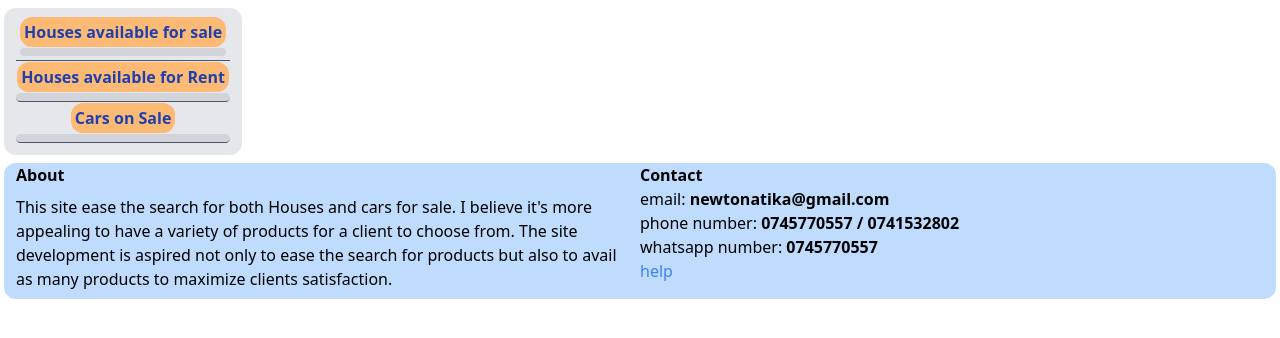
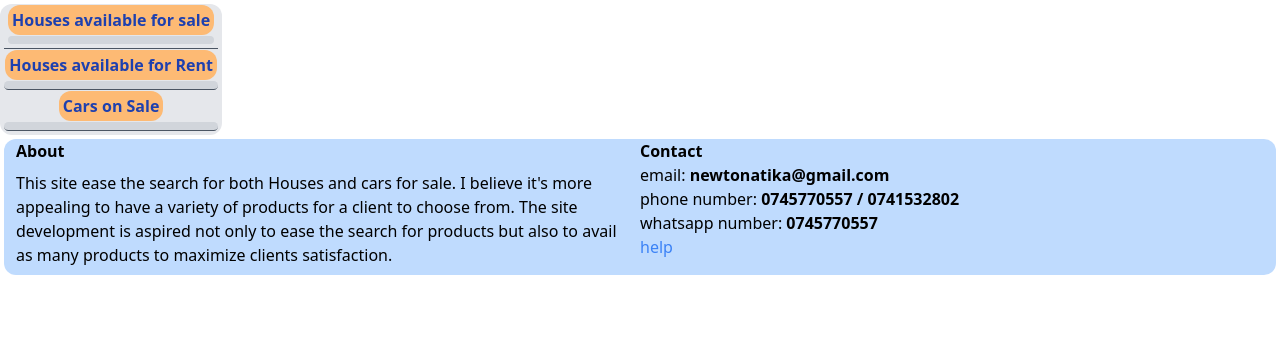
Before and after one commit to Newton-Shivachi/naihouse, a Django app: page / in a window 1280 px wide. Shown: the part 61-399 px from the top of the page. Run offline with Django 5.2, Linux system fonts and the light colour scheme; data that the repository does not hold is empty; some libraries are stand-ins or nearby versions.

Commit message:
Update home.html

```diff
--- a/home/templates/home/home.html
+++ b/home/templates/home/home.html
@@ -4,7 +4,7 @@
 
 {% block content %}
 <div class='inline-grid'>
-    <div class='text-center p-2 m-1 bg-gray-200 rounded-xl'>
+    <div class='text-center bg-gray-200 rounded-xl'>
         <div class='border-b border-gray-600 m-1'>
             <div>
                 <a href='{% url "home:houseforsale" %}' class='p-1 m-1 text-blue-800 font-semibold bg-orange-300 rounded-xl hover:bg-orange-400'>Houses available for sale</a>
@@ -27,7 +27,7 @@
             <div>
                 <a href='{% url "home:houseforrent" %}' class='p-1 m-1 text-blue-800 font-semibold bg-orange-300 rounded-xl hover:bg-orange-400'>Houses available for Rent</a>
             </div>
-            <div class='m-1 bg-gray-300 rounded-xl p-1 grid grid-cols-6 gap-6 border-b border-gray-600'>
+            <div class='m-1 bg-gray-300 rounded-xl p-1 grid grid-cols-2 gap-1 border-b border-gray-600'>
                 {% for rental in rentals %}
                     <a href='{% url "home:detail" rental.id %}'>
                         <div>
@@ -45,7 +45,7 @@
             <div>
                 <a href='{% url "home:cars" %}' class='p-1 m-1 text-blue-800 font-semibold bg-orange-300 rounded-xl hover:bg-orange-400'>Cars on Sale</a>
             </div>
-            <div class='m-1 bg-gray-300 rounded-xl p-1 grid grid-cols-6 gap-6 border-b border-gray-600'>
+            <div class='m-1 bg-gray-300 rounded-xl p-1 grid grid-cols-2 gap-2 border-b border-gray-600'>
                 {% for car in cars %}
                     <a href="{% url 'home:cardetail' car.id %}" class='col-span-1'>
                         <div>
```
